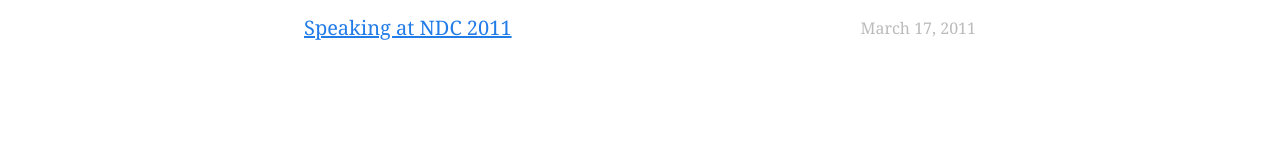
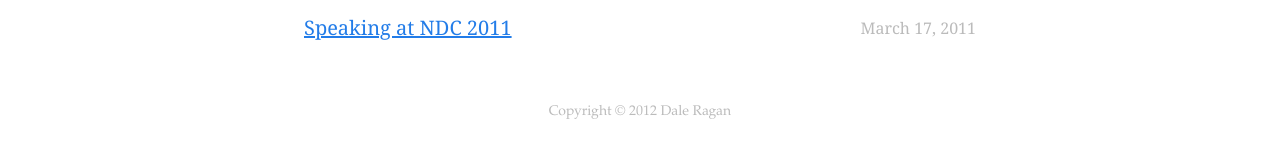
Before and after one commit to dragan/dragan.github.io, a Jekyll site: the page built from index.html, in a window 1280 px wide. Shown: the part 172-330 px from the top of the page. Built offline with Jekyll 4.4.1, drawn with Linux system fonts in a browser that asks for light colours; Markdown is read by kramdown in place of the engine named in the settings.

Commit message:
Adding a footer.

```diff
--- a/_layouts/site.html
+++ b/_layouts/site.html
@@ -22,5 +22,8 @@
     <section id="content" class="container">
       {{ content }}
     </section>
+    <footer>
+      <p>Copyright &copy; 2012 Dale Ragan</p>
+    </footer>
   </body>
 </html>
--- a/css/screen.css
+++ b/css/screen.css
@@ -146,6 +146,14 @@
   padding-bottom: 10px;
 }
 
+body > footer {
+  margin-top: 45px;
+  text-align: center;
+  font-size: 14px;
+  color: #BBB;
+  line-height: 26px;
+}
+
 /*- CLEAR FLOATS
 -------------------------------------------------------------------------------*/
 .group:after {
```
